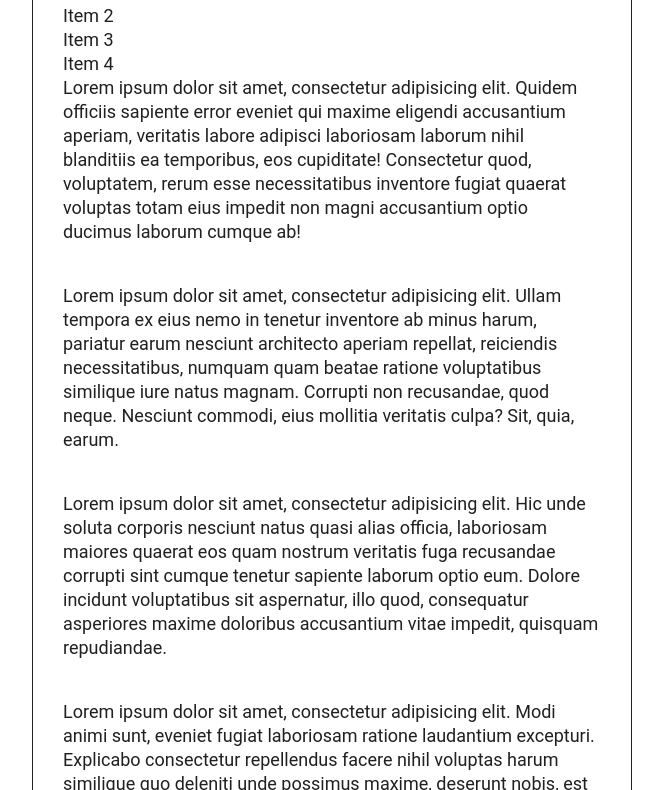
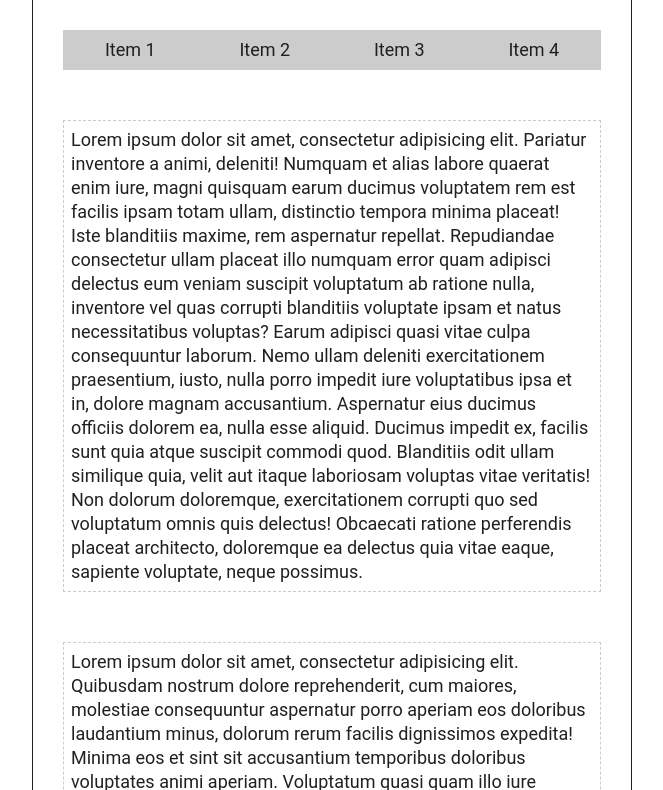
Before and after one commit to AlexeyBalabaev/smooth-scroll-on-native-JS, a plain HTML site: page index.html in a window 1280 px wide. Shown: the part 85-875 px from the top of the page, without its empty margins (308-971 px from the left). Drawn offline with Linux system fonts and the light colour scheme.

```diff
--- a/index.html
+++ b/index.html
@@ -20,17 +20,17 @@
 	</div>
 
 	<div class="content">
-		<div class="item-elem1">
-			<p>Lorem ipsum dolor sit amet, consectetur adipisicing elit. Quidem officiis sapiente error eveniet qui maxime eligendi accusantium aperiam, veritatis labore adipisci laboriosam laborum nihil blanditiis ea temporibus, eos cupiditate! Consectetur quod, voluptatem, rerum esse necessitatibus inventore fugiat quaerat voluptas totam eius impedit non magni accusantium optio ducimus laborum cumque ab!</p>
+		<div class="item-elem1 elem">
+			<p>Lorem ipsum dolor sit amet, consectetur adipisicing elit. Pariatur inventore a animi, deleniti! Numquam et alias labore quaerat enim iure, magni quisquam earum ducimus voluptatem rem est facilis ipsam totam ullam, distinctio tempora minima placeat! Iste blanditiis maxime, rem aspernatur repellat. Repudiandae consectetur ullam placeat illo numquam error quam adipisci delectus eum veniam suscipit voluptatum ab ratione nulla, inventore vel quas corrupti blanditiis voluptate ipsam et natus necessitatibus voluptas? Earum adipisci quasi vitae culpa consequuntur laborum. Nemo ullam deleniti exercitationem praesentium, iusto, nulla porro impedit iure voluptatibus ipsa et in, dolore magnam accusantium. Aspernatur eius ducimus officiis dolorem ea, nulla esse aliquid. Ducimus impedit ex, facilis sunt quia atque suscipit commodi quod. Blanditiis odit ullam similique quia, velit aut itaque laboriosam voluptas vitae veritatis! Non dolorum doloremque, exercitationem corrupti quo sed voluptatum omnis quis delectus! Obcaecati ratione perferendis placeat architecto, doloremque ea delectus quia vitae eaque, sapiente voluptate, neque possimus.</p>
 		</div>
-		<div class="item-elem2">
-			<p>Lorem ipsum dolor sit amet, consectetur adipisicing elit. Ullam tempora ex eius nemo in tenetur inventore ab minus harum, pariatur earum nesciunt architecto aperiam repellat, reiciendis necessitatibus, numquam quam beatae ratione voluptatibus similique iure natus magnam. Corrupti non recusandae, quod neque. Nesciunt commodi, eius mollitia veritatis culpa? Sit, quia, earum.</p>
+		<div class="item-elem2 elem">
+			<p>Lorem ipsum dolor sit amet, consectetur adipisicing elit. Quibusdam nostrum dolore reprehenderit, cum maiores, molestiae consequuntur aspernatur porro aperiam eos doloribus laudantium minus, dolorum rerum facilis dignissimos expedita! Minima eos et sint sit accusantium temporibus doloribus voluptates animi aperiam. Voluptatum quasi quam illo iure possimus ut rerum ullam repellat nihil numquam. Fugiat, officiis placeat quas non! Consequatur laboriosam velit eaque aspernatur distinctio. Esse beatae, porro, dolor labore sunt et numquam animi molestias veniam. Distinctio quibusdam error dolorem deleniti eveniet voluptate corporis iste quia, tempora nam expedita nihil, inventore nulla quod! Aperiam illum quae, maxime doloremque dignissimos repellendus, soluta deserunt tempora nostrum dolorem necessitatibus? Rerum debitis, eaque ab doloribus fuga voluptatem. In maiores omnis porro quae reprehenderit, voluptatibus placeat repudiandae, qui amet, quisquam totam sequi, laborum obcaecati minus odio eligendi harum fugiat error accusantium nulla temporibus odit explicabo doloremque asperiores. Rerum voluptatem qui at corrupti quo delectus quod culpa, ipsa vitae!</p>
 		</div>
-		<div class="item-elem3">
-			<p>Lorem ipsum dolor sit amet, consectetur adipisicing elit. Hic unde soluta corporis nesciunt natus quasi alias officia, laboriosam maiores quaerat eos quam nostrum veritatis fuga recusandae corrupti sint cumque tenetur sapiente laborum optio eum. Dolore incidunt voluptatibus sit aspernatur, illo quod, consequatur asperiores maxime doloribus accusantium vitae impedit, quisquam repudiandae.</p>
+		<div class="item-elem3 elem">
+			<p>Lorem ipsum dolor sit amet, consectetur adipisicing elit. Aperiam pariatur ipsum optio incidunt labore, ad numquam earum assumenda consequatur voluptas facilis ducimus iusto odit ea iste sapiente dicta dolorum, voluptatibus perferendis! Accusantium quo hic dolorem labore ut neque maiores ipsum, sunt repudiandae ad corporis cupiditate ducimus distinctio tenetur. Tempora excepturi saepe sequi sit suscipit! Quo assumenda aspernatur, corporis cum, tempora necessitatibus consequuntur non eveniet iusto iste esse nobis illo, rerum tempore, ex distinctio illum similique voluptas harum libero. Vitae quis voluptate maiores voluptatibus nostrum quo odio, voluptatem debitis repellat enim porro tenetur quas perferendis aut saepe deserunt, itaque nemo corporis iusto quaerat tempore molestias iste facere. Eligendi alias, odio quo quibusdam aut incidunt corporis fugiat doloremque ad qui voluptate veniam quos? Asperiores, dolor autem ratione tempora accusantium possimus, aliquam maiores! Laudantium non consequatur aut fugit! Natus, tempore? Officia voluptates sed sunt, consequatur reiciendis nam, impedit, dicta omnis nobis temporibus unde?</p>
 		</div>
-		<div class="item-elem4">
-			<p>Lorem ipsum dolor sit amet, consectetur adipisicing elit. Modi animi sunt, eveniet fugiat laboriosam ratione laudantium excepturi. Explicabo consectetur repellendus facere nihil voluptas harum similique quo deleniti unde possimus maxime, deserunt nobis, est obcaecati nemo provident accusantium eaque ex ipsa neque quos id. Et illum modi soluta maxime nemo id.</p>
+		<div class="item-elem4 elem">
+			<p>Lorem ipsum dolor sit amet, consectetur adipisicing elit. Suscipit amet, modi ratione placeat illo asperiores reiciendis quas est dolorum, minima id velit quibusdam exercitationem animi ipsa! Inventore fuga, accusantium dolore nemo praesentium quaerat, eveniet veniam nostrum, quae exercitationem libero iste aut tenetur eum deleniti. Debitis exercitationem quaerat incidunt, ipsa, omnis fugit ad accusamus quis. Necessitatibus distinctio, perspiciatis doloribus recusandae repudiandae porro voluptatem iste ad. Numquam architecto et voluptate necessitatibus quia commodi, ea dolorem, voluptatibus quisquam alias totam delectus, quasi, sapiente exercitationem atque voluptatum praesentium vero enim. Inventore beatae maxime cumque quibusdam exercitationem ab quae ducimus officiis dignissimos unde quidem, tenetur ullam nulla delectus aspernatur, repudiandae nostrum debitis suscipit corrupti reiciendis, rerum excepturi. Deleniti adipisci fugit, iusto saepe explicabo ut amet sint consequatur, odit, repellat dolorum assumenda. Nemo amet, praesentium et sit! Doloremque obcaecati at vitae dignissimos unde culpa, repudiandae voluptate soluta, molestiae velit asperiores amet! Necessitatibus incidunt pariatur ad ipsa.</p>
 		</div>
 	</div>
 
--- a/style.css
+++ b/style.css
@@ -22,12 +22,32 @@ h1 {
 	font-weight: bold;
 	font-size: 28px;
 	color: #212121;
+	text-align: center;
+}
+
+.menu {
+	width: 100%;
+	height: 40px;
+	background: #ccc;
+	margin: 50px auto;
+	display: -webkit-flex;
+	display: -moz-flex;
+	display: -ms-flex;
+	display: -o-flex;
+	display: flex;
+	justify-content: space-around;
+	-ms-align-items: center;
+	align-items: center;
 }
 
 li {
 	list-style: none;
+	cursor: pointer;
 }
 
-p {
-	margin-bottom: 40px;
+.elem {
+	margin-bottom: 50px;
+	padding: 7px;
+	border: .5px dashed #ccc;
 }
+.elem:last-child { margin-bottom: 0; }
```
Also changed, not shown: 1 other file.
